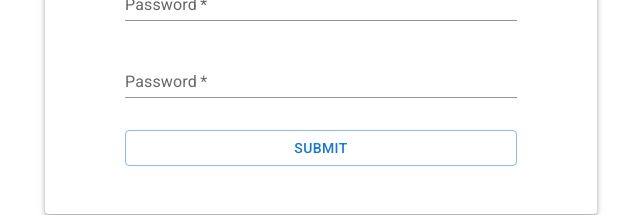
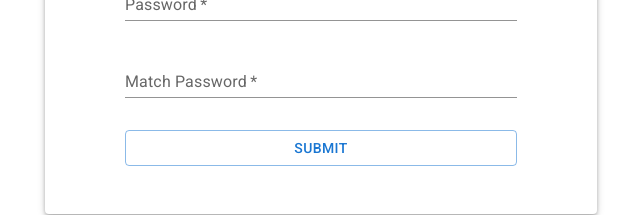
Before and after one commit to mollyhoward319/BetterTogether, a React (Vite) app in the folder client/: page /signup in a window 1280 px wide. Shown: the part 546-761 px from the top of the page, without its empty margins (319-959 px from the left). Built offline with nearby package versions, Linux system fonts and the light colour scheme.

Commit message:
Develop (#16)

```diff
--- a/client/src/pages/Authentication/SignUp/SignUp.tsx
+++ b/client/src/pages/Authentication/SignUp/SignUp.tsx
@@ -182,7 +182,7 @@ export default function SignUp() {
                 size="small"
                 variant="standard"
                 inputRef={passwordInputRef}
-                label="Password"
+                label="Match Password"
                 helperText={inputError?.passwordMatch}
                 slotProps={{ formHelperText: { sx: { color: (t) => t.palette.error.main } } }}
               />
```
